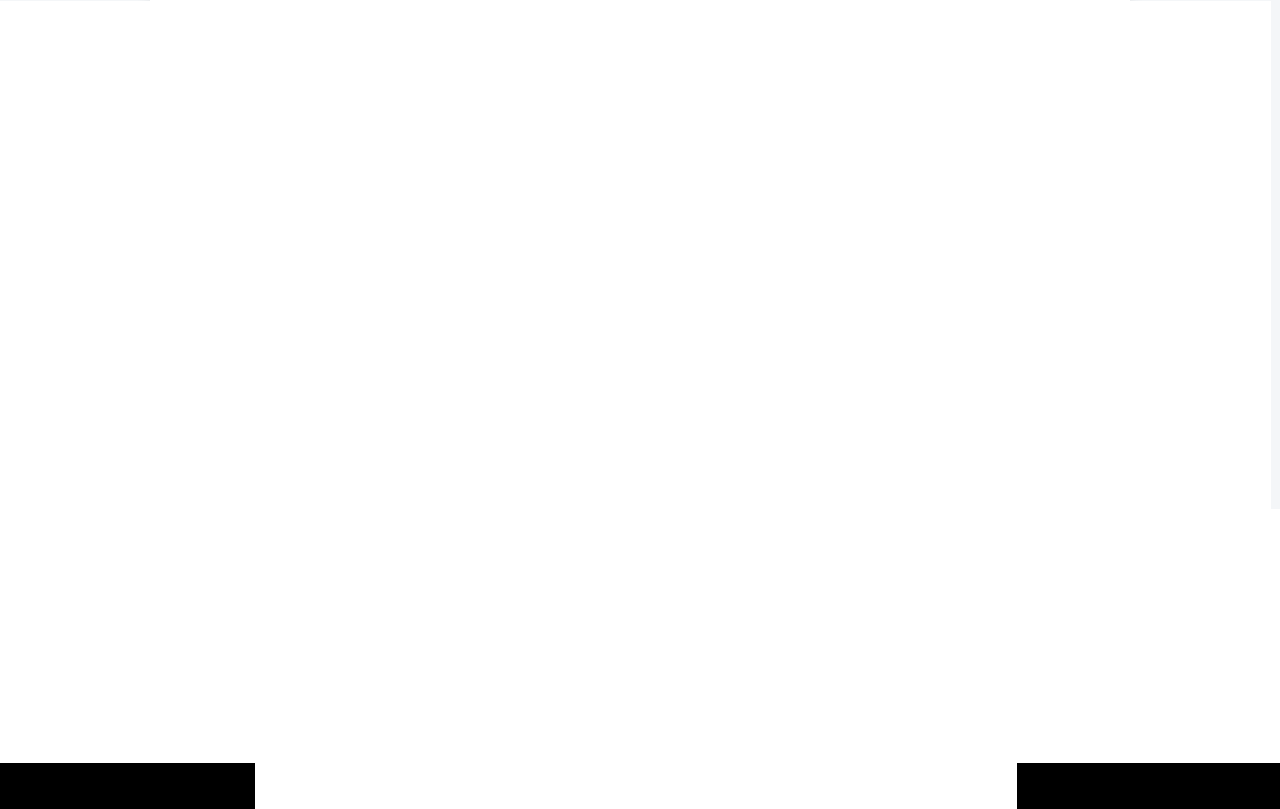
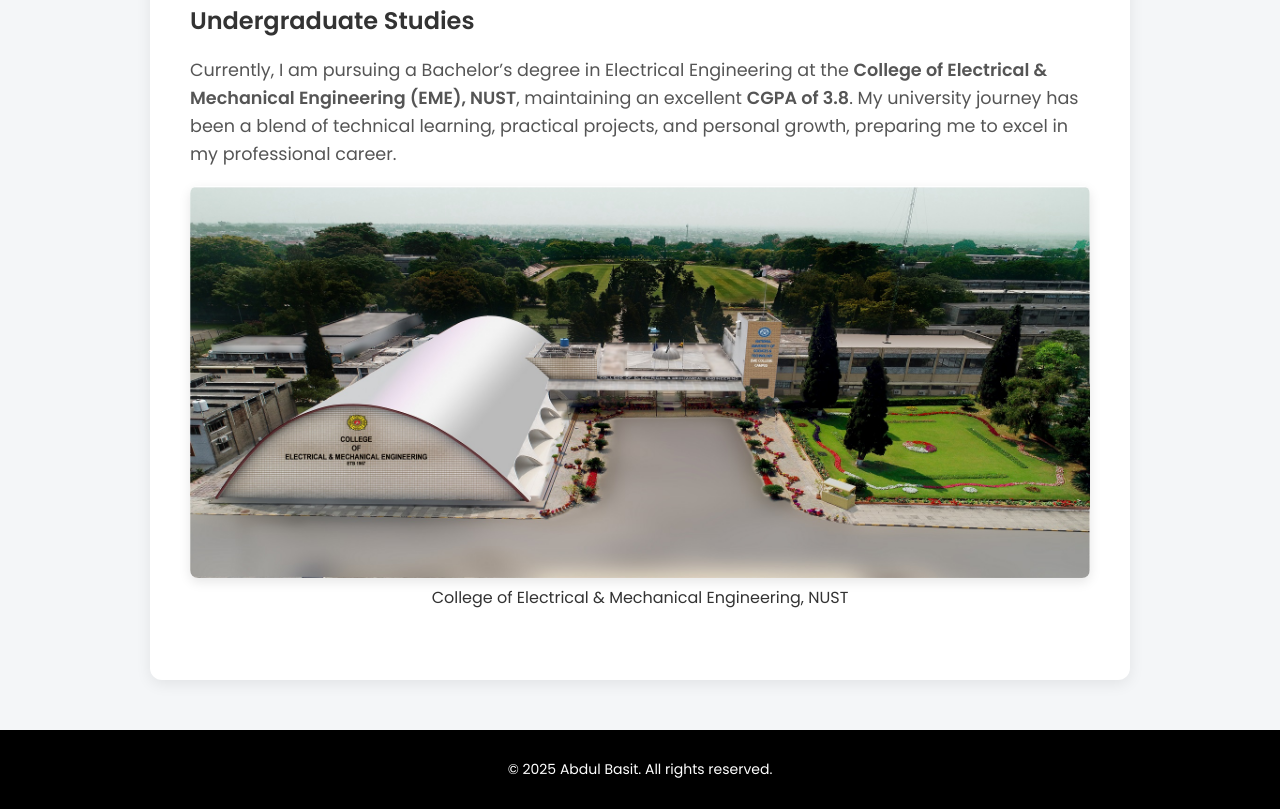
Before and after one commit to ABasit0010/Github-Portfolio, a plain HTML site: page about/education.html in a window 1280 px wide. Shown: the part 1016-1825 px from the top of the page. Drawn offline with Linux system fonts and the light colour scheme; files that its build step writes are made by us from their sources.

Commit message:
Update education.html
updated image name

```diff
--- a/about/education.html
+++ b/about/education.html
@@ -115,7 +115,7 @@
         preparing me to excel in my professional career.
       </p>
       <div class="edu-image">
-        <img src="../images/ceme.jpg" alt="College of EME NUST">
+        <img src="../images/CEME.jpg" alt="College of EME NUST">
         <caption>College of Electrical & Mechanical Engineering, NUST</caption>
       </div>
     </div>
```
